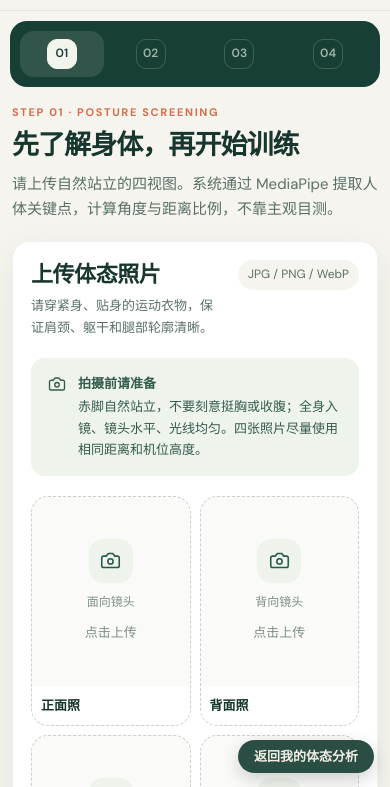
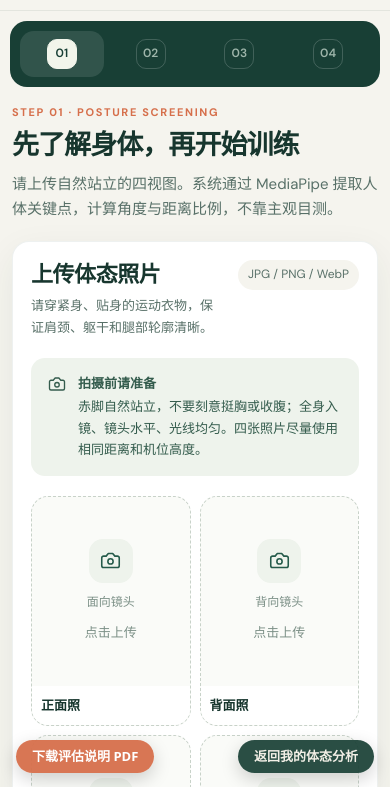
Before and after one commit to Theaquq/formpilot, a plain HTML site: page app.html in a window 390 px wide. Shown: the part 55-842 px from the top of the page. Drawn offline with Linux system fonts and the light colour scheme.

Commit message:
Add assessment process PDF and mobile download links

```diff
--- a/app.html
+++ b/app.html
@@ -16,6 +16,12 @@
       </div>
     </div>
     <a
+      href="./%E8%AF%84%E4%BC%B0%E6%B5%81%E7%A8%8B%E8%AF%B4%E6%98%8E.pdf"
+      download
+      style="position:fixed;left:16px;bottom:16px;z-index:50;font:600 13px/1 'PingFang SC',system-ui,sans-serif;color:#fff;background:rgba(214,111,75,.95);padding:10px 16px;border-radius:999px;text-decoration:none;box-shadow:0 6px 18px rgba(0,0,0,.18)"
+      >下载评估说明 PDF</a
+    >
+    <a
       href="./index.html"
       style="position:fixed;right:16px;bottom:16px;z-index:50;font:600 13px/1 'PingFang SC',system-ui,sans-serif;color:#f2efe6;background:rgba(24,63,53,.92);padding:10px 16px;border-radius:999px;text-decoration:none;box-shadow:0 6px 18px rgba(0,0,0,.18)"
       >返回我的体态分析</a
```
Also changed, not shown: index.html (+1 -0 lines), 1 other file.
